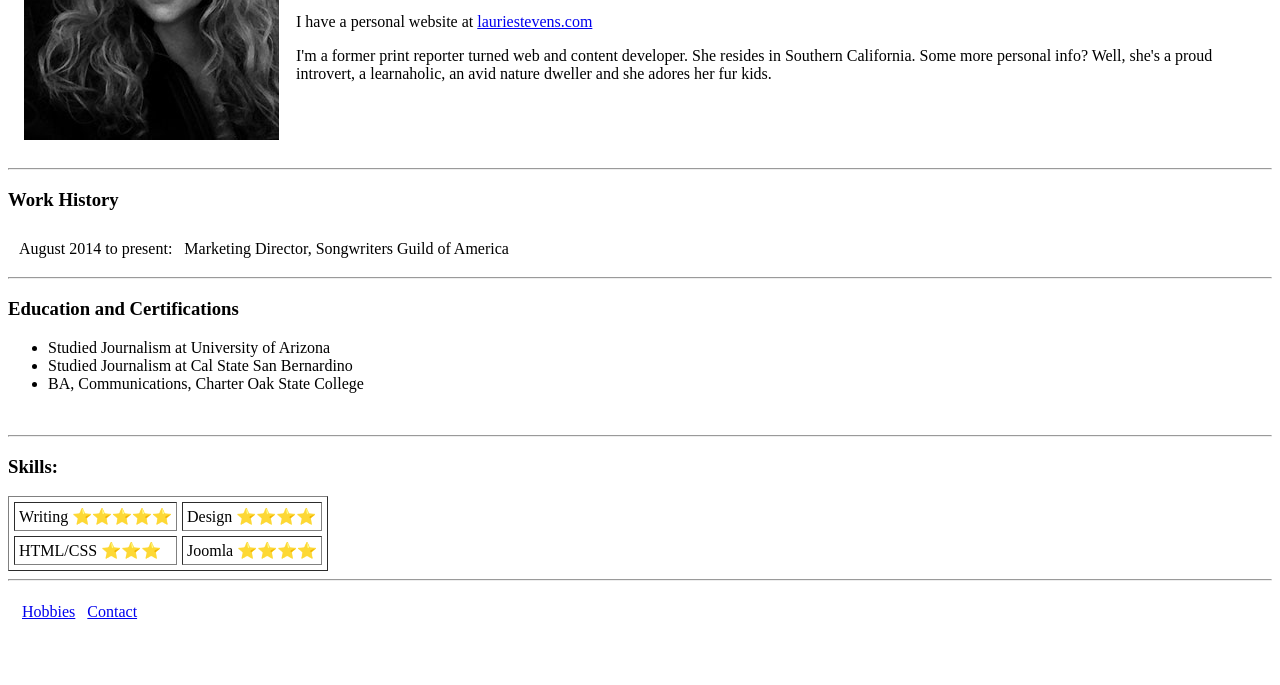
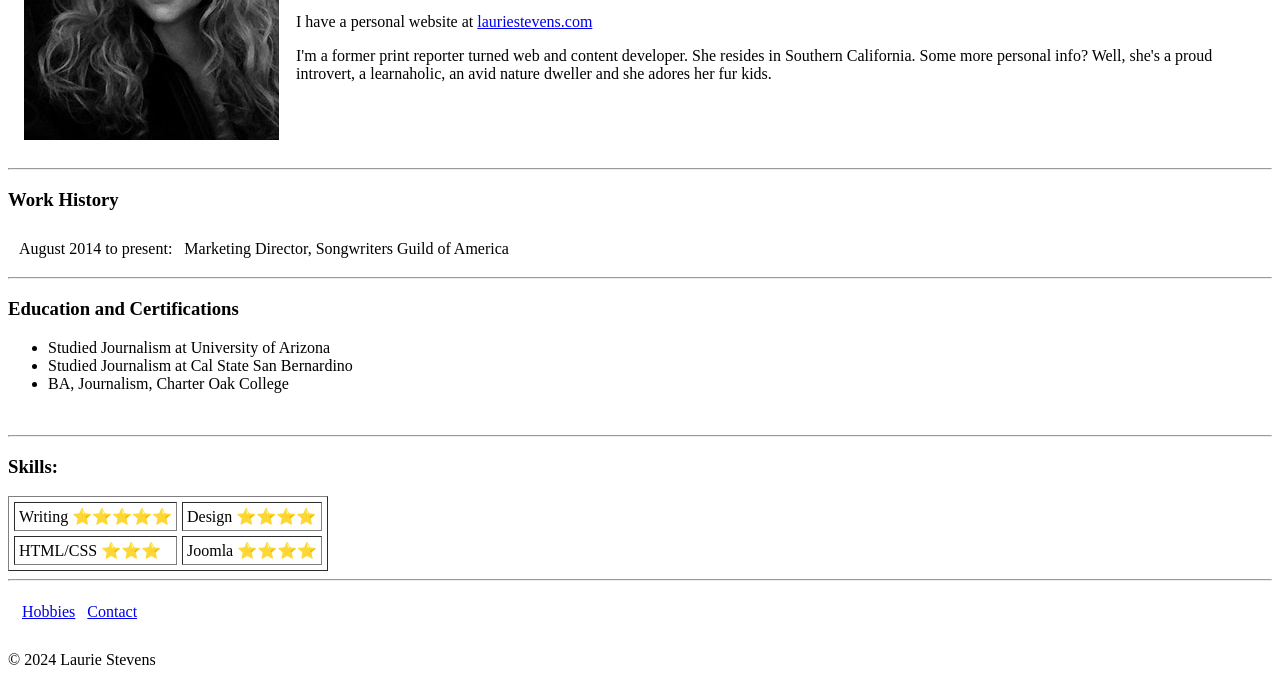
Before and after one commit to l-stevens/Resume, a plain HTML site: page index.html in a window 1280 px wide. Shown: the part 169-854 px from the top of the page. Before the commit the page ends 812 px from the top, so only its background shows below. Drawn offline with Linux system fonts and the light colour scheme.

Commit message:
Update index.html
Added a footer.

```diff
--- a/index.html
+++ b/index.html
@@ -40,7 +40,7 @@
     <ul>
       <li>Studied Journalism at University of Arizona</li>
       <li>Studied Journalism at Cal State San Bernardino</li>
-      <li>BA, Communications, Charter Oak State College</li>
+      <li>BA, Journalism, Charter Oak College</li>
     </ul>
 <br />
 <hr />
@@ -120,7 +120,9 @@
         </tr>
       </tfoot>
     </table>
-
+  <footer>
+    <p>© 2024 Laurie Stevens</p>
+  </footer>
 
 
   </body>
```
